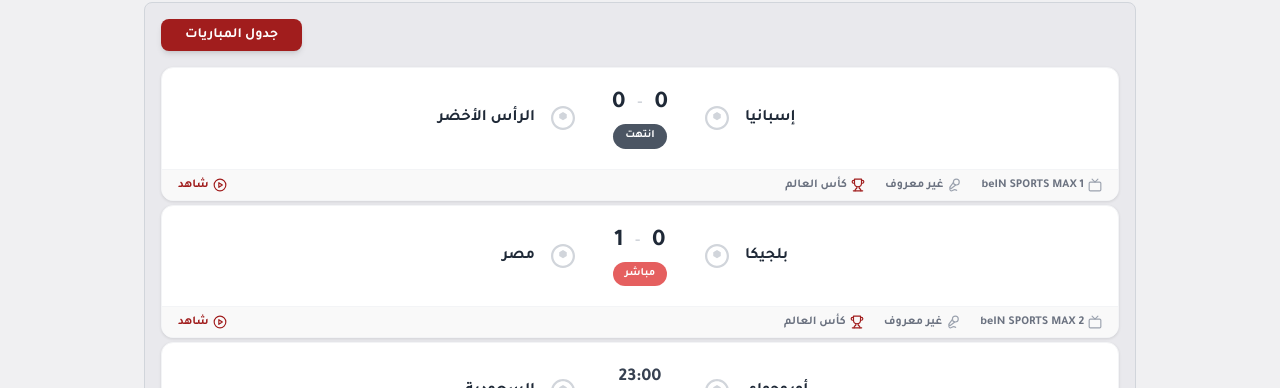
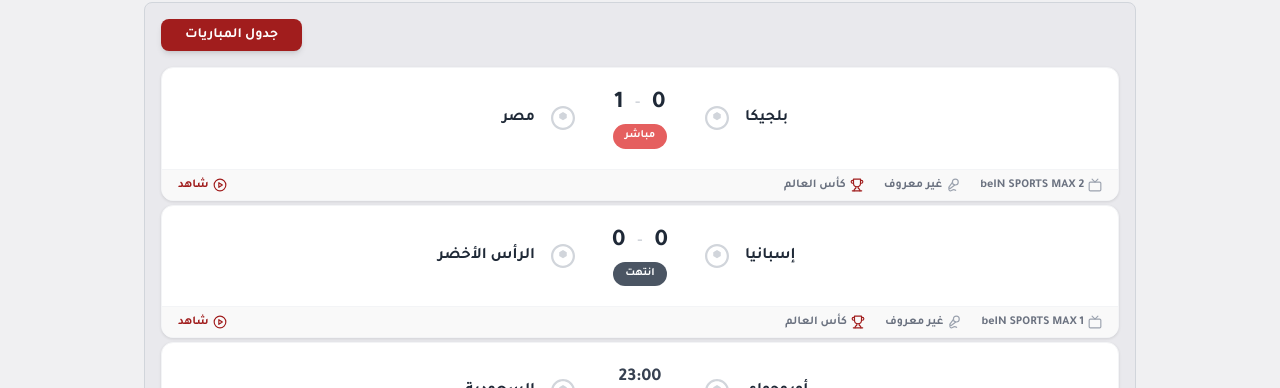
Before and after one commit to sakifooo/kora, a Next.js app: page / in a window 1280 px wide. Shown: the part 123-511 px from the top of the page. Built offline with nearby package versions, Linux system fonts and the light colour scheme.

Commit message:
Update page.tsx

```diff
--- a/src/app/page.tsx
+++ b/src/app/page.tsx
@@ -12,9 +12,8 @@ import {
 export default function Home() {
 
   const matches = [
-
+    { teamA: "بلجيكا", teamB: "مصر", scoreA: 0, scoreB: 1, time: "20:00", status: "live", channel: "beIN SPORTS MAX 2", commentator: "غير معروف", league: "كأس العالم", href: "/live/belgic-vs-egypt" },
     { teamA: "إسبانيا ", teamB: "الرأس الأخضر ", scoreA: 0, scoreB: 0, time: "17:00 ", status: "finished", channel: "beIN SPORTS MAX 1", commentator: "غير معروف", league: "كأس العالم", href: "/live/spain-vs-capvert" },
-    { teamA: "بلجيكا", teamB: "مصر", scoreA: 0, scoreB: 1, time: "20:00", status: "live", channel: "beIN SPORTS MAX 2", commentator: "غير معروف", league: "كأس العالم", href: "/live/belgic-vs-egypt" },
     { teamA: "أوروجواي", teamB: "السعودية", scoreA: 0, scoreB: 0, time: "23:00", status: "upcoming", channel: "beIN SPORTS MAX 1", commentator: "غير معروف", league: "كأس العالم", href: "/live/saudi-vs-uruguay" },
   ];
   const seoKeywords = [
```
